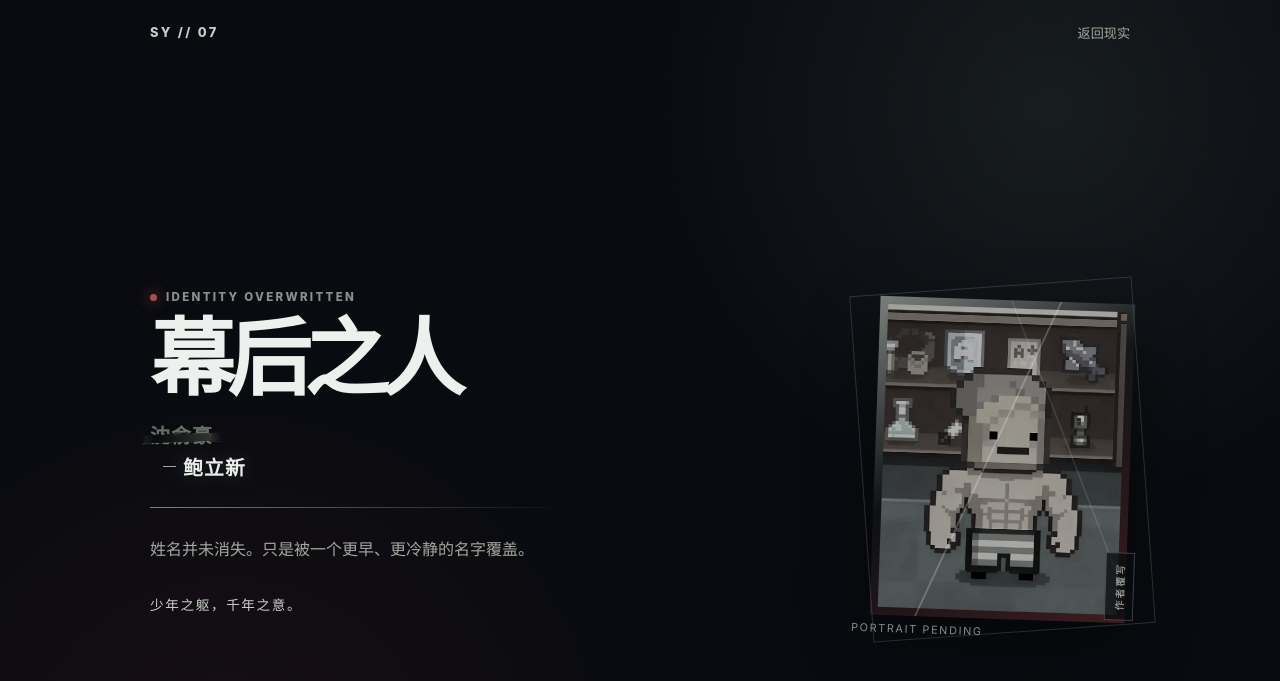
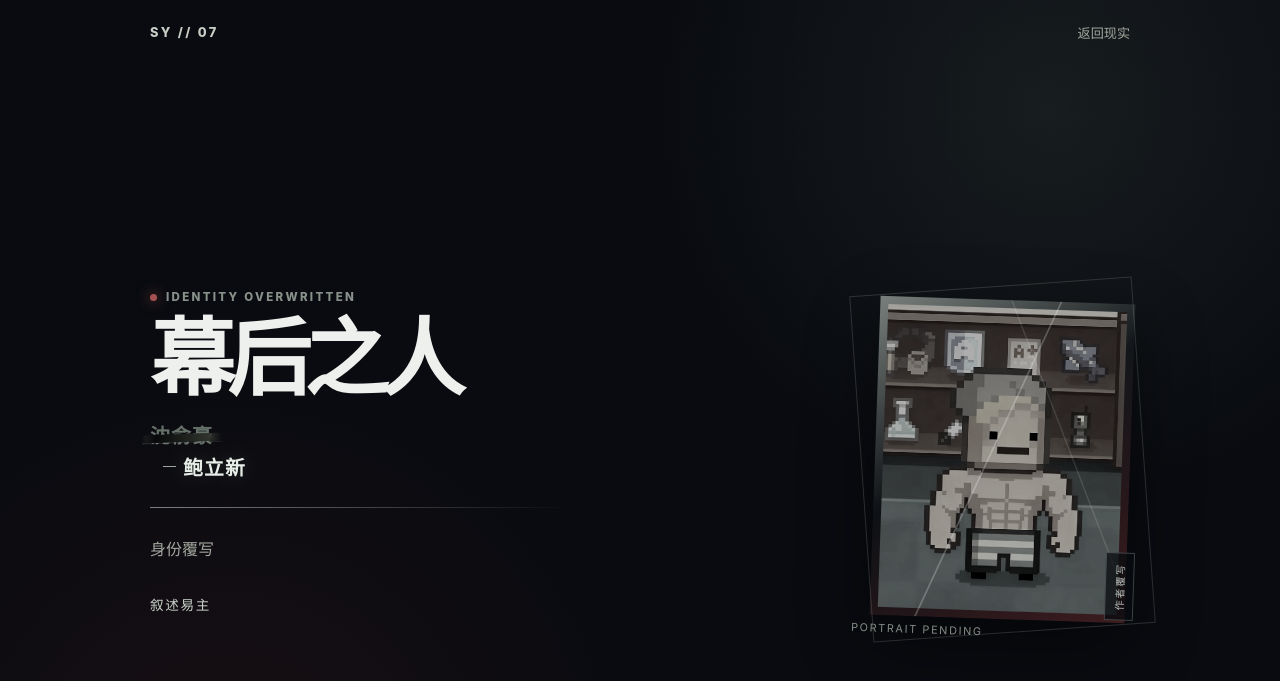
Before and after one commit to shenyuhao1/shenyuhao1.github.io, a Jekyll site: the page behind-the-scenes.html, which Jekyll copies as it is, in a window 1280 px wide. Shown: the top 681 px of the page. Built offline with Jekyll 4.4.1, drawn with Linux system fonts in a browser that asks for light colours.

Commit message:
style: simplify identity overwrite copy

```diff
--- a/behind-the-scenes.html
+++ b/behind-the-scenes.html
@@ -19,8 +19,8 @@
           <h1>幕后之人</h1>
           <div class="identity"><span class="erased">沈俞豪</span><span class="true-name">鲍立新</span></div>
           <div class="line"></div>
-          <p class="copy">姓名并未消失。只是被一个更早、更冷静的名字覆盖。</p>
-          <p class="quote">少年之躯，千年之意。</p>
+          <p class="copy">身份覆写</p>
+          <p class="quote">叙述易主</p>
         </div>
         <div class="portrait-shell">
           <img class="portrait" src="/images/avatar-pixel.png" alt="鲍立新主角画像占位">
```
